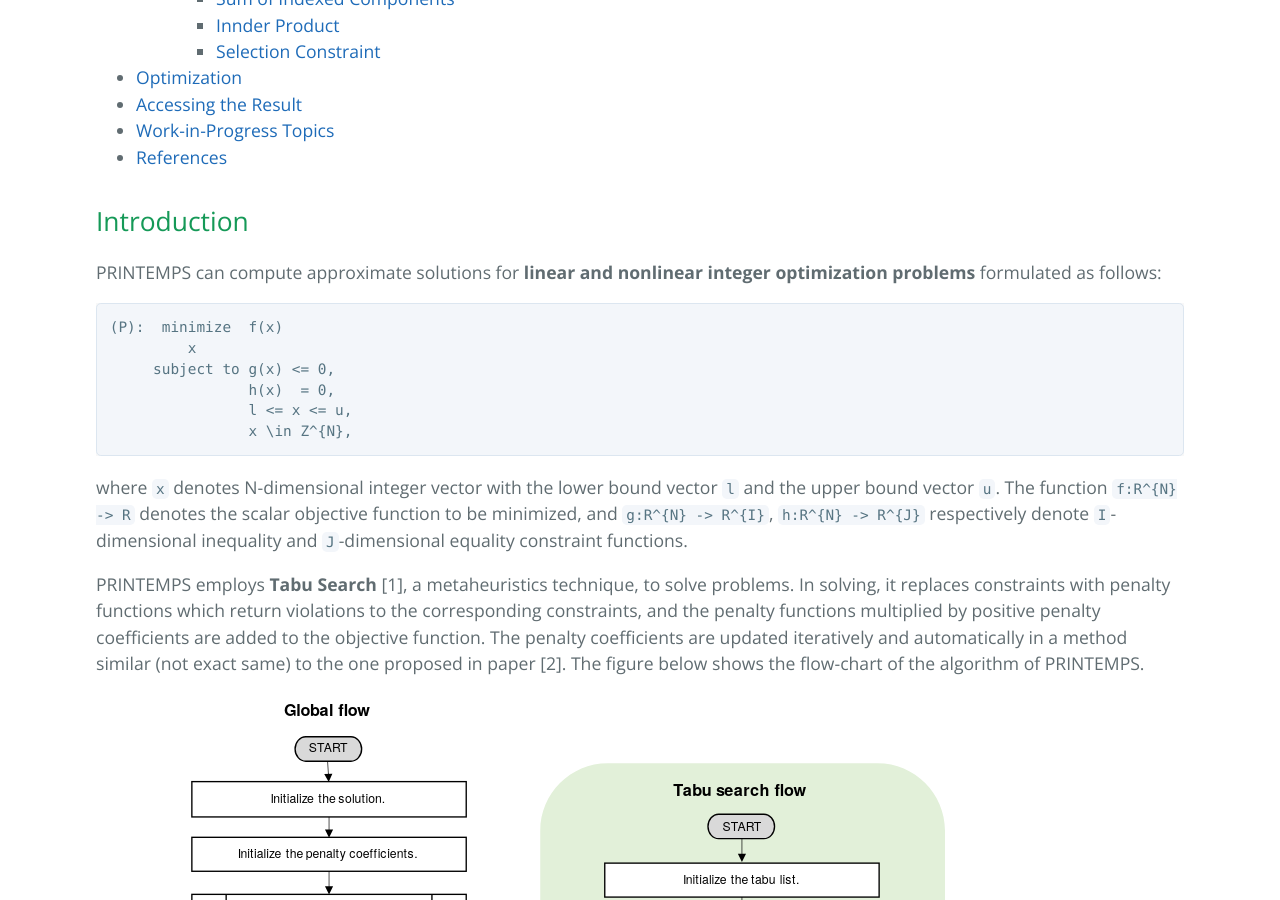
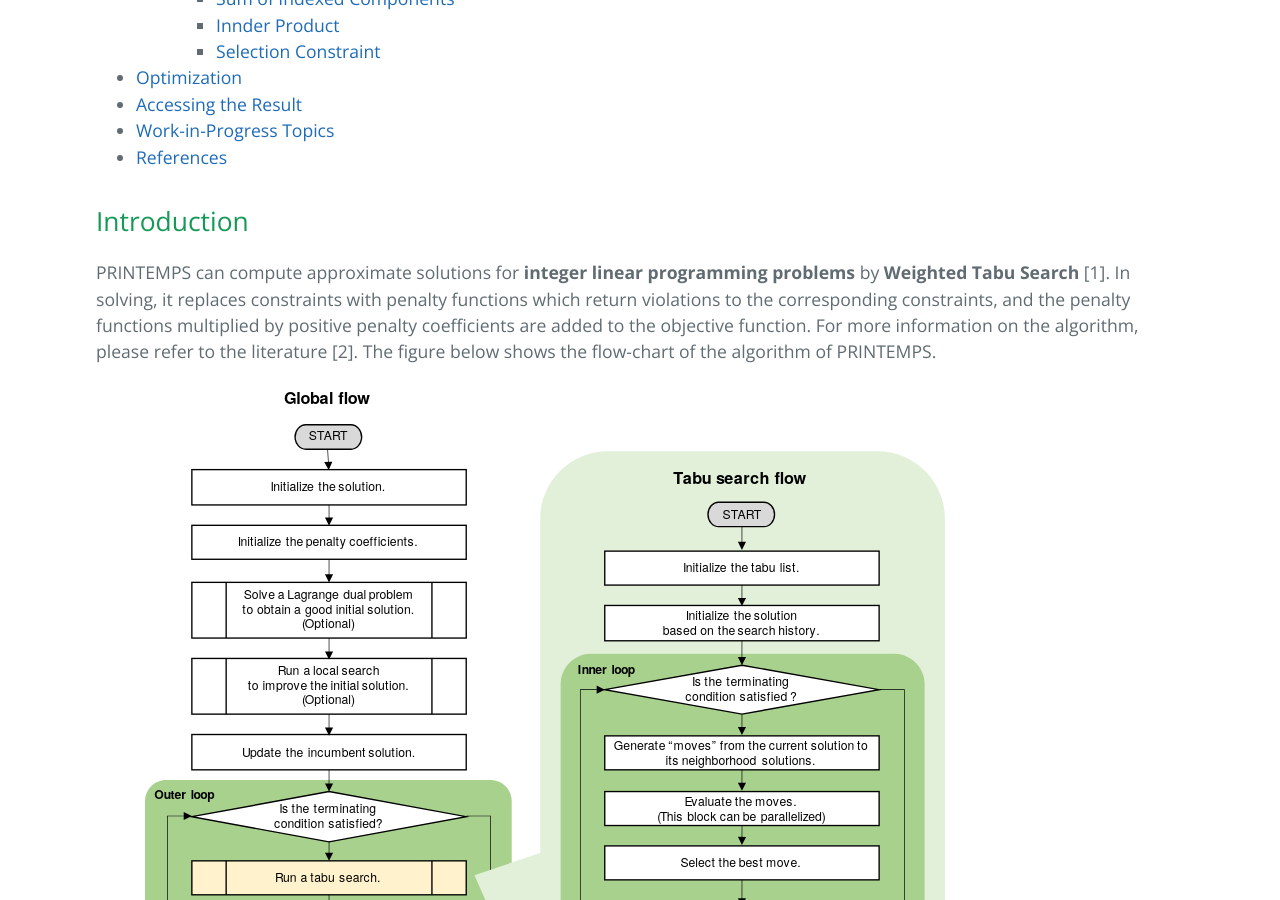
Before and after one commit to snowberryfield/printemps, a Jekyll site: the page built from contents/starter_guide.md, in a window 1280 px wide and 900 px high, scrolled down 577 px. Built offline with Jekyll 4.4.1, drawn with Linux system fonts in a browser that asks for light colours; the repository's description, which GitHub fills in, is left out; some of the changed text lies outside the part shown.

Commit message:
Update for v2.5.0.

````diff
--- a/contents/starter_guide.md
+++ b/contents/starter_guide.md
@@ -30,23 +30,8 @@ layout: sub
 - [References](#references)
 
 ## Introduction
-PRINTEMPS can compute approximate solutions for __linear and nonlinear integer optimization problems__ formulated as follows:
-
-
-```
-(P):  minimize  f(x)
-         x
-     subject to g(x) <= 0,
-                h(x)  = 0,
-                l <= x <= u,
-                x \in Z^{N},
-```
-where `x` denotes N-dimensional integer vector with the lower bound vector `l` and the upper bound vector `u`.
-The function `f:R^{N} -> R` denotes the scalar objective function to be minimized, and `g:R^{N} -> R^{I}`, `h:R^{N} -> R^{J}` respectively denote `I`-dimensional inequality and `J`-dimensional equality constraint functions.
-
-PRINTEMPS employs __Tabu Search__ [1], a metaheuristics technique, to solve problems.
-In solving, it replaces constraints with penalty functions which return violations to the corresponding constraints, and the penalty functions multiplied by positive penalty coefficients are added to the objective function.
-The penalty coefficients are updated iteratively and automatically in a method similar (not exact same) to the one proposed in paper [2].
+PRINTEMPS can compute approximate solutions for __integer linear programming problems__ by __Weighted Tabu Search__ [1].
+In solving, it replaces constraints with penalty functions which return violations to the corresponding constraints, and the penalty functions multiplied by positive penalty coefficients are added to the objective function. For more information on the algorithm, please refer to the literature [2].
 The figure below shows the flow-chart of the algorithm of PRINTEMPS.
 
 <div align="center">
@@ -340,7 +325,7 @@ The methods `create_expressions(name, n)` creates `n` expressions named `name` w
 The `create_expressions("name", {n_1, ..., n_m})` method creates `n_1 * ... * n_m` expressions named `name` with `m`-dimensional index. Each constraint can be accessed by like as `s(0, 0)`.
 
 #### Defining Expression
-An expression can be defined as a first-order functions on decision variables and other expressions (nonlinear functions are modeled in a different way.)
+An expression can be defined as a first-order functions on decision variables and other expressions.
 The following code shows examples of expression definitions.
 
 ```c++
@@ -783,17 +768,10 @@ To make it easier to check the value, the utility functions `print_variable_valu
 They respectively print the values of all variables, expressions,  constraints, and violations to the standard output.
 Please refer [example](https://github.com/snowberryfield/printemps/tree/master/example/simple_2.cpp).
 
-## Work-in-Progress Topics
-The following topics are to be written:
-- User-Defined Neighborhoods
-- Integrating Nonlinear Functions
-
-For the user-defined neighborhoods and the non-linear function, please refer [example](https://github.com/snowberryfield/printemps/tree/master/example/quadratic_assignment.cpp).
-
 ## References
 
-- [1] F.Glover: [Future Paths for Integer Programming and Links to Artificial Intelligence](http://leeds-faculty.colorado.edu/glover/TS%20-%20Future%20Paths%20for%20Integer%20Programming.pdf), _Computers and Operations Research_, Vol.13 No.5 pp.533-549 (1986).
+- [1] K.Nonobe and T.Ibaraki: [An improved tabu search method for the weighted constraint satisfaction problem](https://www.researchgate.net/publication/228737620_An_Improved_Tabu_Search_Method_For_The_Weighted_Constraint_Satisfaction_Problem), _INFOR_, Vol.39, pp.131–151 (2001).
 
-- [2] K.Nonobe and T.Ibaraki: [An improved tabu search method for the weighted constraint satisfaction problem](https://www.researchgate.net/publication/228737620_An_Improved_Tabu_Search_Method_For_The_Weighted_Constraint_Satisfaction_Problem), _INFOR_ Vol.39, No.2 pp.131–151 (2001).
+- [2] Y.Koguma: [Tabu Search-Based Heuristic Solver for General Integer Linear Programming Problems](https://ieeexplore.ieee.org/document/10418217), __IEEE Access__, Vol.12, pp.19059-19076 (2014).
 
 - [3] R.Fletcher: [Practical Methods of Optimization, Second Edition](https://onlinelibrary.wiley.com/doi/book/10.1002/9781118723203), John Wiley & Sons (2000).
````
Also changed, not shown: index.md (+10 -13 lines).
